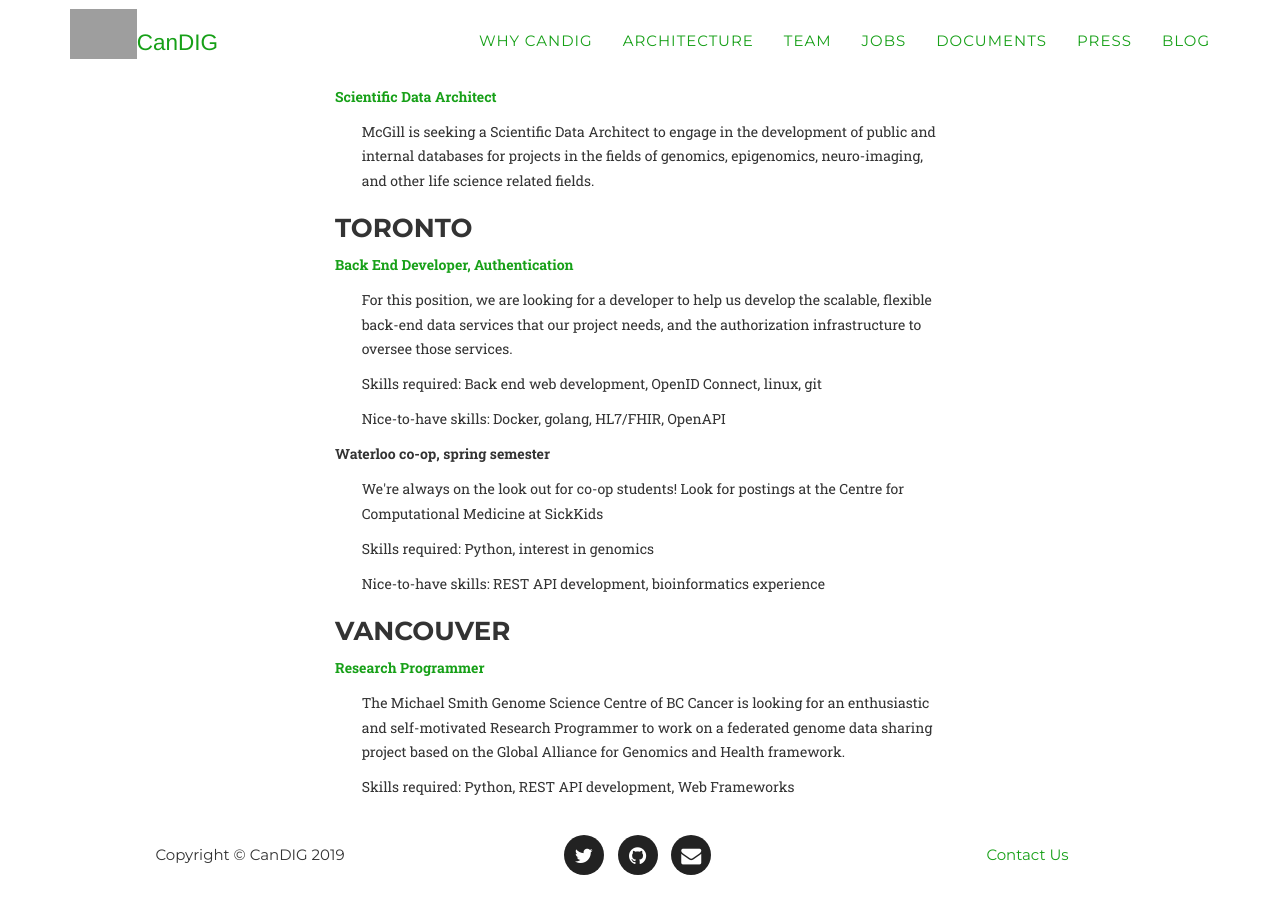
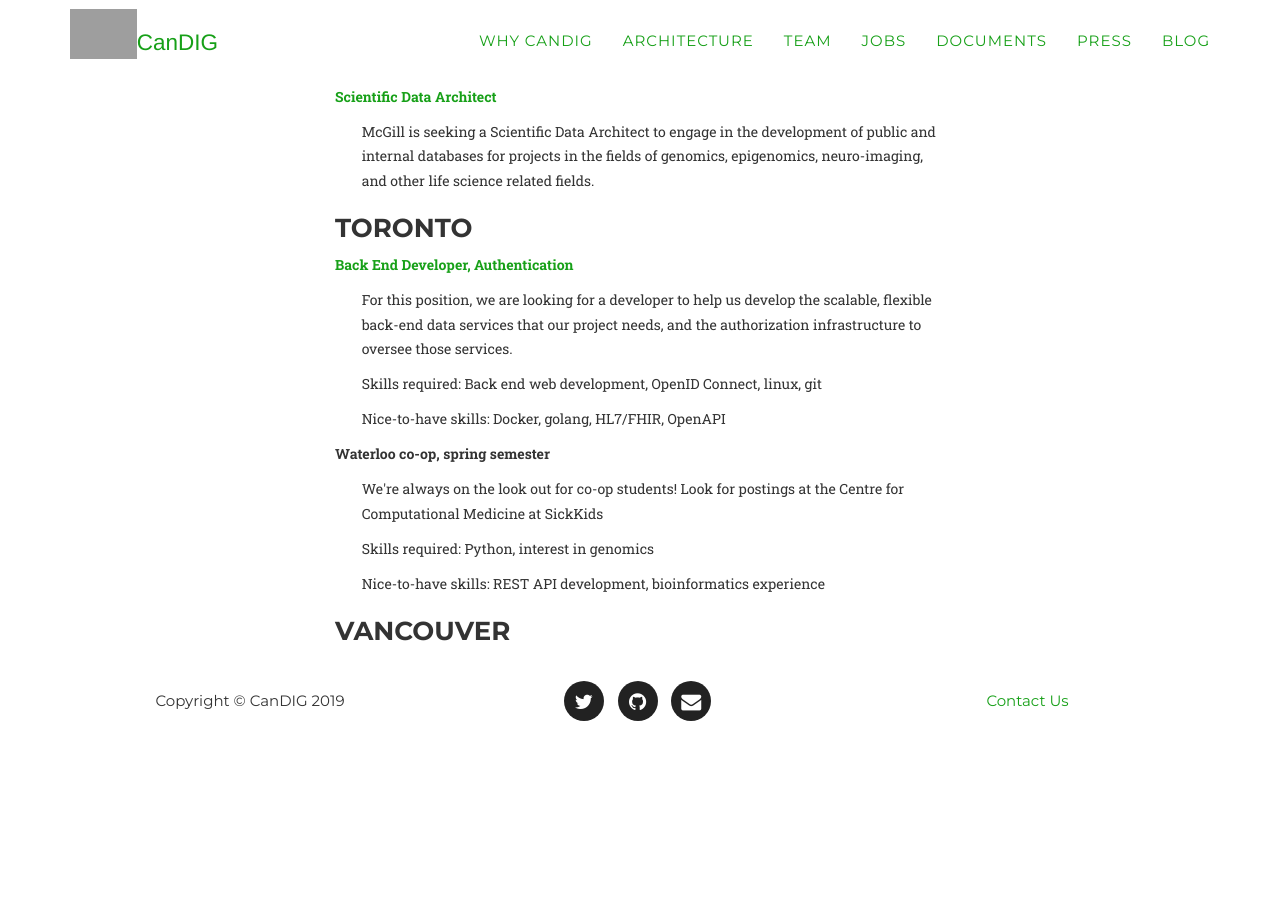
Before and after one commit to CanDIG/candig.github.io, a Jekyll site: the page built from _pages/jobs.html, in a window 1280 px wide and 900 px high, scrolled down 805 px. Built offline with Jekyll 4.4.1, drawn with Linux system fonts in a browser that asks for light colours; some web fonts are replaced; after the commit the page ends 1551 px from its top, so only the background shows below that; grey boxes are pictures that could not be loaded.

Commit message:
BC job filled

```diff
--- a/_data/jobs/listings.yml
+++ b/_data/jobs/listings.yml
@@ -1,10 +1,3 @@
-- title: Research Programmer
-  site: Canada's Michael Smith Genome Sciences Centre
-  city: Vancouver
-  url: http://www.bcgsc.ca/career/RP%2012-03-2018/
-  description: The Michael Smith Genome Science Centre of BC Cancer is looking for an enthusiastic and self-motivated Research Programmer to work on a federated genome data sharing project based on the Global Alliance for Genomics and Health framework.
-  needed_skills: Python, REST API development, Web Frameworks
-
 - title: Bioinformatics Software Developer – Web Applications
   site: Candidan Centre for Computational Genomics at McGille
   city: Montreal
```
